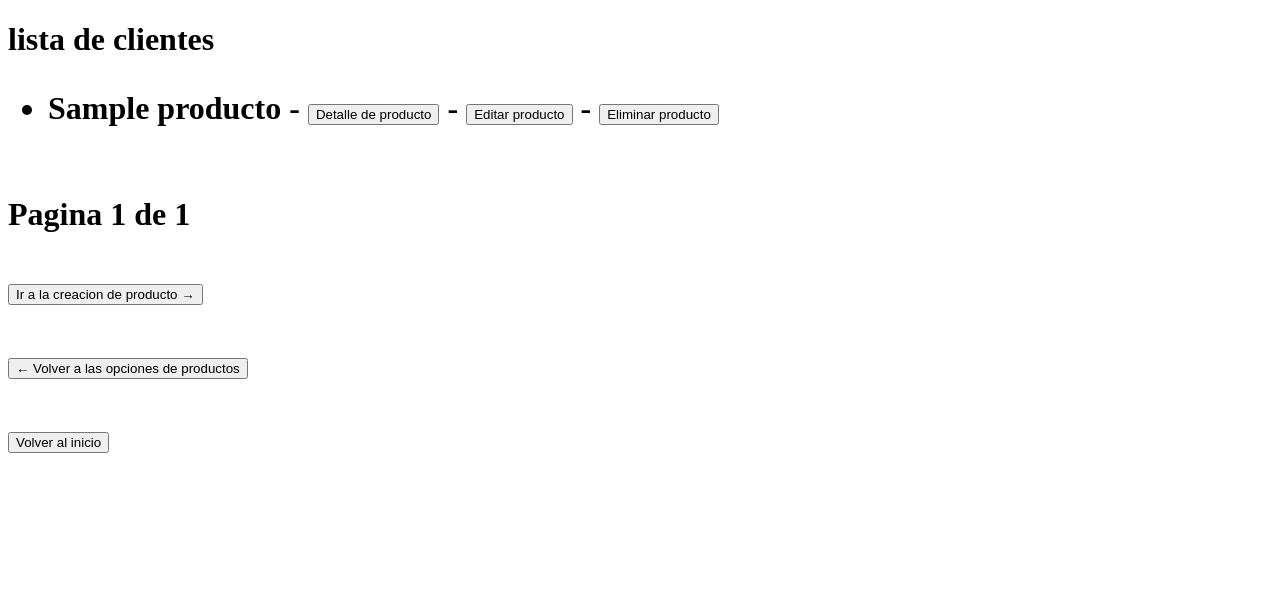
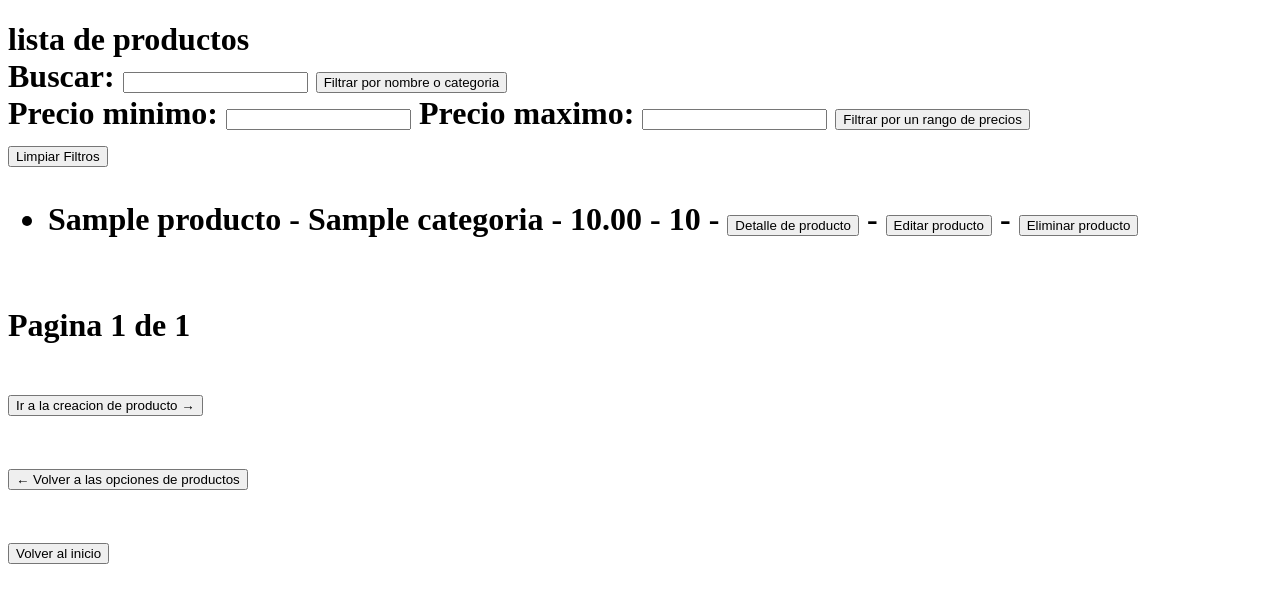
Before and after one commit to velasquezgalejandro/ventas-local-tecnol-gico, a Django app: template sistema_ventas/ventas/templates/productos/listar_productos.html in a window 1280 px wide. Shown: the top 603 px of the page. Run offline with Django 4.2, Linux system fonts and the light colour scheme; tables that the repository leaves empty hold one stand-in row (values such as "Sample post"); the template is opened without the code that fills it: values that come from a table or form of the project are taken from there, most other values are stand-ins (such as "Sample title", 1, 10 or a date in 2020).

Commit message:
se corrigen errores en los templates de html

```diff
--- a/sistema_ventas/ventas/templates/productos.html
+++ b/sistema_ventas/ventas/templates/productos.html
@@ -6,7 +6,7 @@
   <title>Productos</title>
 </head>
 <body>
-  <a href="{% url 'inicio' %}"></a>
+  <a href="{% url 'inicio' %}">
     <button type="submit">
       ← Volver al inicio
     </button>
--- a/sistema_ventas/ventas/templates/productos/listar_productos.html
+++ b/sistema_ventas/ventas/templates/productos/listar_productos.html
@@ -6,14 +6,25 @@
   <title>Document</title>
 </head>
 <body>
-  <h1>lista de clientes</h>
+  <h1>lista de productos</h>
 <!-- FILTROS -->
-
+  <form method="get">
+    Buscar: <input type="text" name="q">
+    <button type="submit">Filtrar por nombre o categoria</button>
+  </form>
+  <form method="get">
+    Precio minimo: <input type="number" name="precio_minimo">
+    Precio maximo: <input type="number" name="precio_maximo">
+    <button type="submit">Filtrar por un rango de precios</button>
+  </form>
+  <a href="{% url 'listar_productos' %}" class="button">
+    <button type="submit">Limpiar Filtros</button>
+  </a>
 <!-- LISTA -->
   <ul>
     {% for producto in productos %}
       <li>
-        {{ producto.nombre }} - <a href="{% url 'detalle_producto'  producto.pk %}"><Button> Detalle de producto </Button></a> - <a href="{% url 'editar_producto'  producto.pk %}"><Button>Editar producto </Button></a> - <a href="{% url 'eliminar_producto'  producto.pk %}"><Button>Eliminar producto </Button></a>
+        {{ producto.nombre }} - {{producto.categoria}} - {{producto.precio}} - {{producto.stock}} - <a href="{% url 'detalle_producto'  producto.pk %}"><Button> Detalle de producto </Button></a> - <a href="{% url 'editar_producto'  producto.pk %}"><Button>Editar producto </Button></a> - <a href="{% url 'eliminar_producto'  producto.pk %}"><Button>Eliminar producto </Button></a>
       </li>
     {% endfor %}
   </ul>
```
Also changed, not shown: sistema_ventas/ventas/templates/clientes/listar_clientes.html (+7 -1 lines), sistema_ventas/ventas/templates/ventas/listar_ventas.html (+13 -0 lines).
